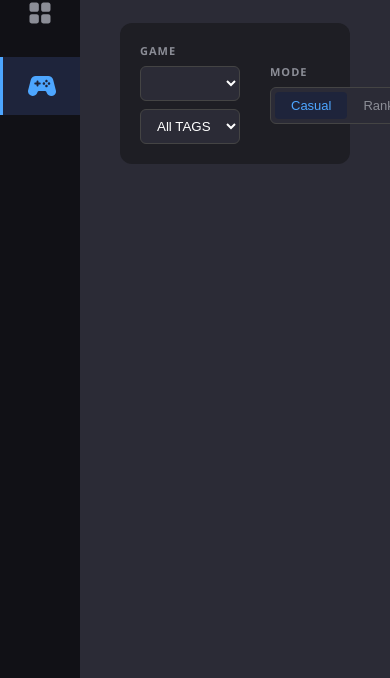
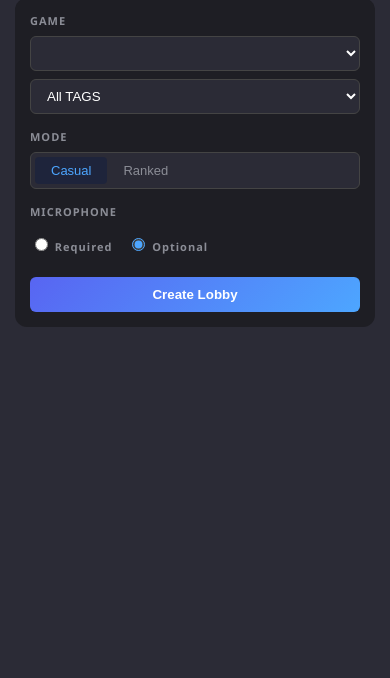
Before and after one commit to umdeset/Plafin_b_plus_plus_webtec, a plain HTML site: page frontend/lobbies.html in a window 390 px wide. Shown: the part 85-763 px from the top of the page. Drawn offline with nearby package versions, Linux system fonts and the light colour scheme; no server answers.

Commit message:
responsive

```diff
--- a/frontend/dashboard.css
+++ b/frontend/dashboard.css
@@ -17,7 +17,6 @@
     padding-bottom: 20px;
 }
 
-/* Der Container für die Icons links. width: 100% ist wichtig, damit die blaue Markierung die ganze Breite ausfüllt */
 .menu {
     display: flex;
     flex-direction: column;
@@ -28,44 +27,40 @@
 }
 
 .logo {
-    color: #5865F2; /* Discord-Blau für bisschen Wiedererkennungswert */
+    color: #5865F2;
     font-weight: bold;
     font-size: 14px;
     letter-spacing: 1px;
 }
 
-/* Standard-Style für alle Menü-Buttons */
 .nav-btn, .logout-btn {
     background: none;
     border: none;
-    color: #8b8d96; /* Unser dezentes Grau für inaktive Icons */
+    color: #8b8d96;
     width: 100%;
     padding: 15px 0;
     cursor: pointer;
     display: flex;
     justify-content: center;
-    transition: all 0.2s ease; /* Macht den Hover-Übergang weich */
+    transition: all 0.2s ease;
 }
 
-/* Wenn man mit der Maus drüber geht, werden die Icons weiß */
 .nav-btn:hover, .logout-btn:hover {
     color: white;
 }
 
-/* Das ist die Markierung, wenn man in dem Menüpunkt drin ist */
 .nav-btn.active {
-    background-color: #1e243b; /* Dunkelblauer Hintergrund */
-    color: #4da6ff; /* Hellblaues Icon */
-    border-left: 3px solid #4da6ff; /* Der kleine blaue Balken am linken Rand */
+    background-color: #1e243b;
+    color: #4da6ff;
+    border-left: 3px solid #4da6ff;
 }
 
-/* Drückt den Logout-Button an den unteren Bildschirmrand */
 .logout-btn {
     margin-top: auto;
 }
 
 .main-content {
-    flex: 1; /* Nimmt den restlichen Platz neben der Sidebar ein */
+    flex: 1;
     background-color: #2b2b36;
     border-top-left-radius: 20px;
     border-bottom-left-radius: 20px;
@@ -84,10 +79,7 @@
     display: inline-block;
     width: 28px;
     height: 28px;
-    /* currentColor zieht sich automatisch das Grau, Weiß oder Blau aus deinen Buttons! */
     background-color: currentColor;
-
-    /* Sorgt dafür, dass das Icon als Schablone funktioniert */
     -webkit-mask-size: contain;
     mask-size: contain;
     -webkit-mask-repeat: no-repeat;
@@ -96,7 +88,6 @@
     mask-position: center;
 }
 
-/* Hier verlinken wir die genauen Dateien aus deinem Ordner */
 .icon-grid {
     -webkit-mask-image: url('images/icons/Square_icon.svg');
     mask-image: url('images/icons/Square_icon.svg');
@@ -118,19 +109,17 @@
 }
 
 .icon-logout {
-    -webkit-mask-image: url('images/icons/Logout_icon.svg'); /* <- Datei noch erstellen! */
+    -webkit-mask-image: url('images/icons/Logout_icon.svg');
     mask-image: url('images/icons/Logout_icon.svg');
 }
 
-/* Container für Zahnrad und Profil oben rechts */
 .header-icons {
     display: flex;
     align-items: center;
     gap: 20px;
-    color: #8b8d96; /* Gleiches Grau wie in der Sidebar */
+    color: #8b8d96;
 }
 
-/* Hover-Effekt für die Icons oben rechts */
 .icon-hover {
     cursor: pointer;
     transition: color 0.2s ease;
@@ -143,7 +132,7 @@
 .user-profile {
     display: flex;
     align-items: center;
-    gap: 5px; /* Kleiner Abstand zwischen dem Männchen und dem Pfeil */
+    gap: 5px;
     cursor: pointer;
 }
 
@@ -152,23 +141,20 @@
     font-size: 28px;
 }
 
-/* Responsive Grid für die Spiele. Bricht automatisch um, wenn der Screen zu klein wird */
 .game-grid {
     display: grid;
     grid-template-columns: repeat(auto-fill, minmax(260px, 1fr));
     gap: 25px;
 }
 
-/* Die Spielekarten selbst */
 .game-card {
     background-color: #1e1e24;
     border-radius: 12px;
-    overflow: hidden; /* Sorgt dafür, dass die Ecken der Bilder auch abgerundet werden */
+    overflow: hidden;
     cursor: pointer;
     transition: transform 0.2s ease, box-shadow 0.2s ease;
 }
 
-/* Lässt die Karte beim Hovern leicht nach oben "schweben" */
 .game-card:hover {
     transform: translateY(-5px);
     box-shadow: 0 10px 20px rgba(0,0,0,0.3);
@@ -177,7 +163,7 @@
 .game-card img {
     width: 100%;
     height: 150px;
-    object-fit: cover; /* Verhindert, dass Bilder komisch gestreckt werden */
+    object-fit: cover;
 }
 
 .game-info {
@@ -187,7 +173,7 @@
 .game-info h3 {
     margin: 0 0 10px 0;
     font-size: 16px;
-    text-transform: uppercase; /* Alle Spielenamen in Caps, sieht cleaner aus */
+    text-transform: uppercase;
 }
 
 .stats p {
@@ -198,7 +184,6 @@
     align-items: center;
 }
 
-/* Der grüne "Online" Indikator */
 .dot {
     height: 6px;
     width: 6px;
@@ -212,3 +197,59 @@
     -webkit-mask-image: url('images/icons/friend_add.svg');
     mask-image: url('images/icons/friend_add.svg');
 }
+
+@media (max-width: 768px) {
+    body {
+        flex-direction: column !important;
+        overflow-y: auto;
+    }
+
+    .sidebar {
+        width: 100% !important;
+        height: 60px !important;
+        flex-direction: row !important;
+        position: fixed !important;
+        bottom: 0 !important;
+        top: auto !important;
+        z-index: 999;
+        padding-top: 0 !important;
+        justify-content: space-around !important;
+        background-color: #111116;
+    }
+
+    .main-content {
+        padding: 20px !important;
+        margin-bottom: 70px !important;
+        border-radius: 0 !important;
+        width: 100% !important;
+        box-sizing: border-box;
+    }
+
+    .game-grid {
+        grid-template-columns: 1fr !important;
+    }
+
+    .menu {
+        flex-direction: row !important;
+        margin-top: 0 !important;
+        gap: 0 !important;
+    }
+
+    .logo, .logout-btn {
+        display: none !important;
+    }
+
+    .nav-btn {
+        padding: 10px !important;
+    }
+
+    .logo {
+        display: none !important;
+    }
+
+    .logout-btn {
+        display: flex !important;
+        width: auto !important;
+        margin-top: 0 !important;
+    }
+}
--- a/frontend/lobbies.css
+++ b/frontend/lobbies.css
@@ -1,4 +1,3 @@
-/* Styling für die Filterbar oben */
 .filter-bar {
     display: flex;
     align-items: center;
@@ -32,7 +31,6 @@
     cursor: pointer;
 }
 
-/* Toggle Buttons für Casual/Ranked */
 .toggle-group {
     display: flex;
     background-color: #2b2b36;
@@ -57,7 +55,6 @@
     color: #4da6ff;
 }
 
-/* Radio Buttons für Mic */
 .radio-group {
     display: flex;
     gap: 15px;
@@ -72,7 +69,6 @@
     accent-color: #4da6ff;
 }
 
-/* Create Lobby Button */
 .btn-create-lobby {
     margin-left: auto;
     background: linear-gradient(135deg, #5865F2, #4da6ff);
@@ -89,14 +85,12 @@
     opacity: 0.9;
 }
 
-/* Grid für die Lobby-Karten */
 .lobby-grid {
     display: grid;
-    grid-template-columns: repeat(auto-fill, minmax(400px, 1fr));
+    grid-template-columns: repeat(auto-fill, minmax(300px, 1fr));
     gap: 20px;
 }
 
-/* Die einzelnen Lobby-Karten laut deinem Screenshot */
 .lobby-card {
     background-color: #1e1e24;
     border-radius: 12px;
@@ -193,7 +187,6 @@
     background-color: #4752C4;
 }
 
-/* --- MODAL STYLES --- */
 .modal-overlay {
     position: fixed;
     top: 0; left: 0; width: 100%; height: 100%;
@@ -205,7 +198,7 @@
 }
 
 .modal-box {
-    background-color: #20222f; /* Leicht dunkleres Blau-Grau */
+    background-color: #20222f;
     border-radius: 12px;
     padding: 30px;
     width: 450px;
@@ -271,7 +264,6 @@
     border-color: #4da6ff;
 }
 
-/* Player Counter (+ / -) */
 .player-counter {
     display: flex;
     align-items: center;
@@ -301,7 +293,6 @@
     border-radius: 4px;
 }
 
-/* Tags Row */
 .tags-row {
     display: flex;
     align-items: center;
@@ -325,7 +316,6 @@
     font-size: 13px;
 }
 
-/* Submit Button Gradient */
 .btn-create-submit {
     width: 100%;
     background: linear-gradient(90deg, #4da6ff, #9b51e0);
@@ -348,7 +338,6 @@
     margin: 0;
 }
 
-/* Versteckt die Pfeile in Firefox */
 input[type="number"] {
     -moz-appearance: textfield;
 }
@@ -397,7 +386,7 @@
 }
 
 .tag-chip {
-    background-color: #5865F2; /* Dein Plafin-Blau */
+    background-color: #5865F2;
     color: white;
     padding: 5px 12px;
     border-radius: 15px;
@@ -415,5 +404,83 @@
 }
 
 .tag-chip span:hover {
-    color: #ff4a4a; /* Ein rotes X beim Hovern */
+    color: #ff4a4a;
 }
+
+@media (max-width: 768px) {
+    body {
+        flex-direction: column !important;
+        overflow-y: auto;
+    }
+
+    .sidebar {
+        width: 100% !important;
+        height: 60px !important;
+        flex-direction: row !important;
+        position: fixed !important;
+        bottom: 0 !important;
+        top: auto !important;
+        z-index: 999;
+        padding-top: 0 !important;
+        justify-content: space-around !important;
+        background-color: #111116;
+    }
+
+    .menu {
+        flex-direction: row !important;
+        margin-top: 0 !important;
+        gap: 0 !important;
+    }
+
+    .main-content {
+        padding: 15px !important;
+        margin-bottom: 70px !important;
+        width: 100% !important;
+        box-sizing: border-box;
+    }
+
+    .logo, .logout-btn {
+        display: none !important;
+    }
+
+    .game-grid, .lobby-grid {
+        grid-template-columns: 1fr !important;
+    }
+
+    .room-layout {
+        flex-direction: column !important;
+        height: auto !important;
+    }
+
+    .chat-section {
+        height: 60vh !important;
+        margin-bottom: 20px;
+    }
+
+    .filter-bar {
+        flex-direction: column !important;
+        gap: 15px !important;
+        align-items: stretch !important;
+        padding: 15px !important;
+    }
+
+    .btn-create-lobby {
+        margin-left: 0 !important;
+        width: 100% !important;
+    }
+
+    .lobby-grid {
+        grid-template-columns: 1fr !important;
+        gap: 15px !important;
+    }
+
+    .lobby-card {
+        width: 100% !important;
+        box-sizing: border-box !important;
+    }
+
+    .modal-box {
+        width: 90% !important;
+        padding: 20px !important;
+    }
+}
--- a/frontend/lobby-room.css
+++ b/frontend/lobby-room.css
@@ -290,3 +290,56 @@
     background: #2b2b36; border: 1px solid #444; color: white;
     padding: 12px; border-radius: 8px; outline: none; width: 100%; box-sizing: border-box;
 }
+@media (max-width: 768px) {
+    body {
+        flex-direction: column !important;
+        overflow-y: auto;
+    }
+
+    .sidebar {
+        width: 100% !important;
+        height: 60px !important;
+        flex-direction: row !important;
+        position: fixed !important;
+        bottom: 0 !important;
+        top: auto !important;
+        z-index: 999;
+        padding-top: 0 !important;
+        justify-content: space-around !important;
+        background-color: #111116;
+    }
+
+    .menu {
+        flex-direction: row !important;
+        margin-top: 0 !important;
+        gap: 0 !important;
+    }
+
+    .main-content {
+        padding: 15px !important;
+        margin-bottom: 70px !important;
+        width: 100% !important;
+        box-sizing: border-box;
+    }
+
+    .logo, .logout-btn {
+        display: none !important;
+    }
+
+
+    .room-layout {
+        flex-direction: column !important;
+        height: auto !important;
+        padding: 10px !important;
+    }
+
+    .chat-section {
+        height: 50vh !important;
+        margin-bottom: 20px;
+    }
+
+    .info-section {
+        width: 100% !important;
+        box-sizing: border-box;
+    }
+}
```
Also changed, not shown: backend/server.js (+7 -3 lines).
